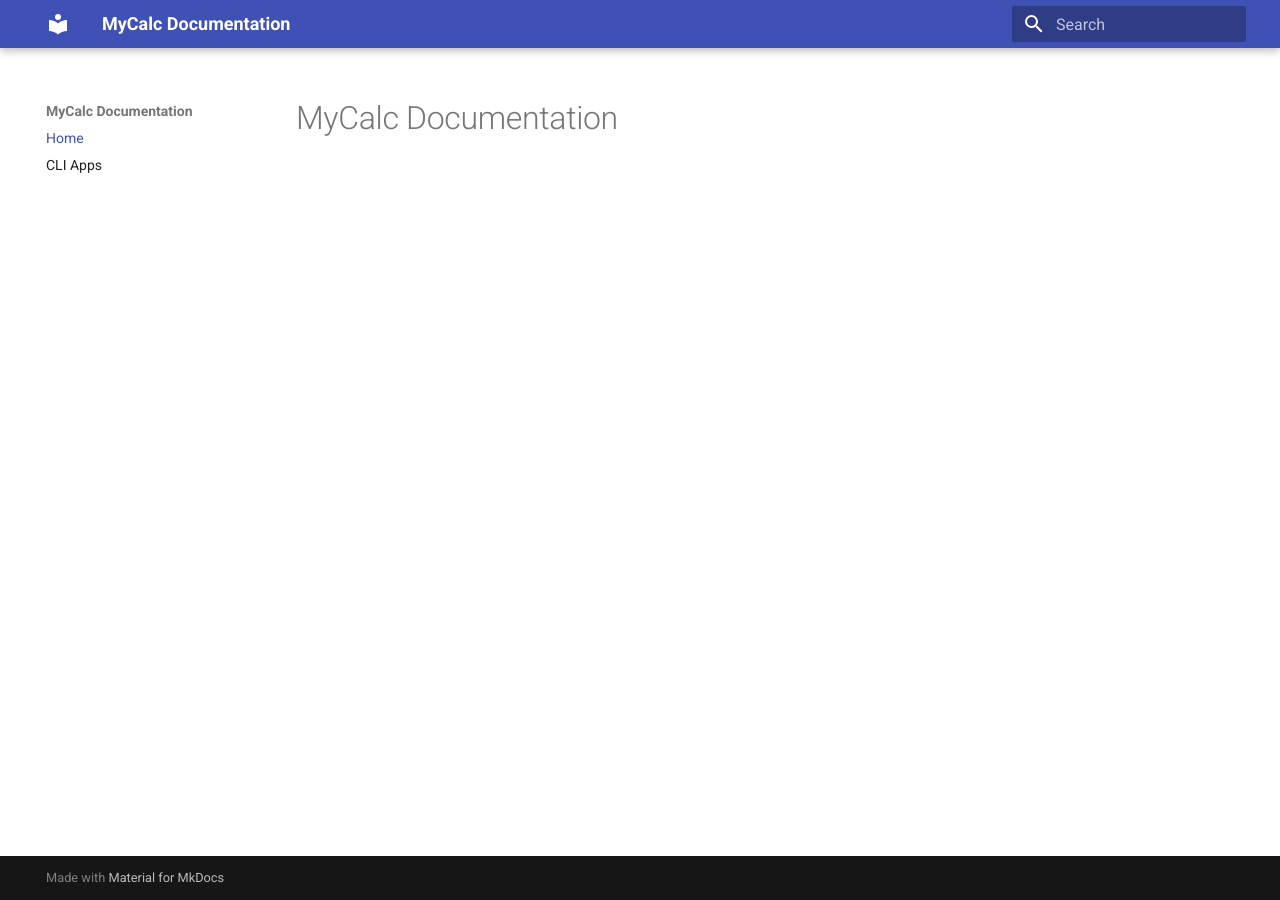
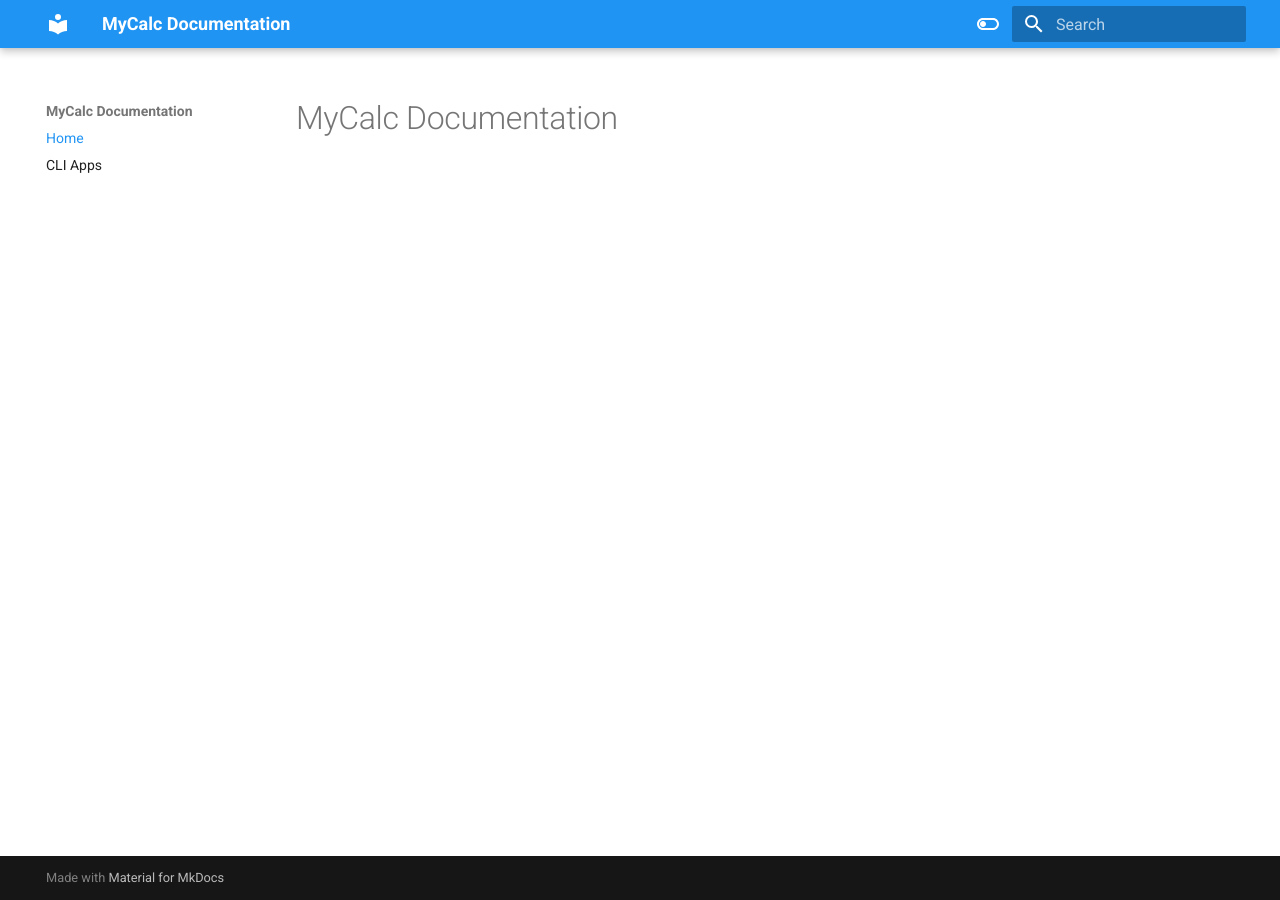
Before and after one commit to dwikler/mycalc, an MkDocs documentation site: the page built from docs/index.md, in a window 1280 px wide. Built offline with MkDocs 1.6.1 and Material for MkDocs 9.7.7, drawn with Linux system fonts in a browser that asks for light colours.

Commit message:
Add palette and features to theme in mkdocs.yml

```diff
--- a/mkdocs.yml
+++ b/mkdocs.yml
@@ -16,3 +16,20 @@ plugins:
             show_symbol_type_toc: true
 theme:
   name: material
+  palette:
+    - media: "(prefers-color-scheme: light)"
+      scheme: default
+      primary: blue
+      accent: teal
+      toggle:
+        icon: material/toggle-switch-off-outline
+        name: Switch to dark mode
+    - media: "(prefers-color-scheme: dark)"
+      scheme: slate
+      primary: cyan
+      accent: yellow
+      toggle:
+        icon: material/toggle-switch
+        name: Switch to light mode
+  features:
+    - navigation.expand
```
